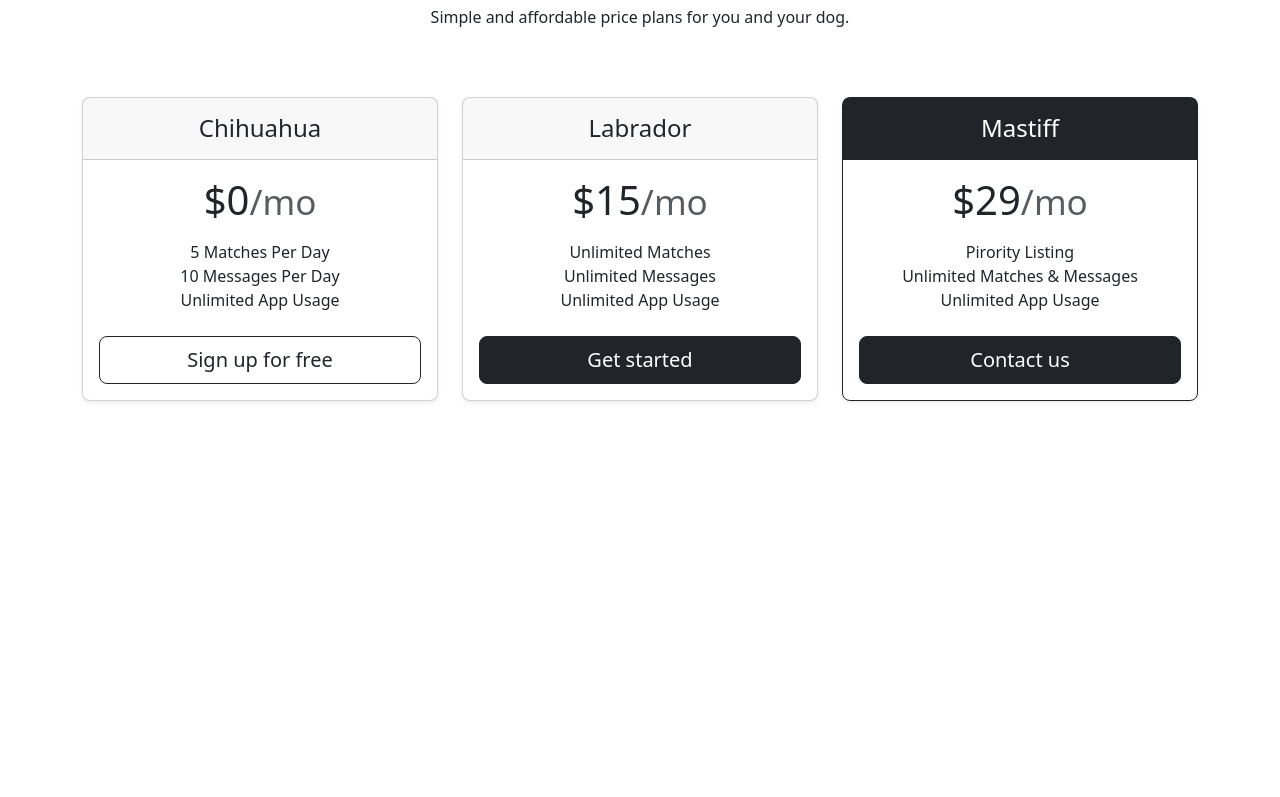
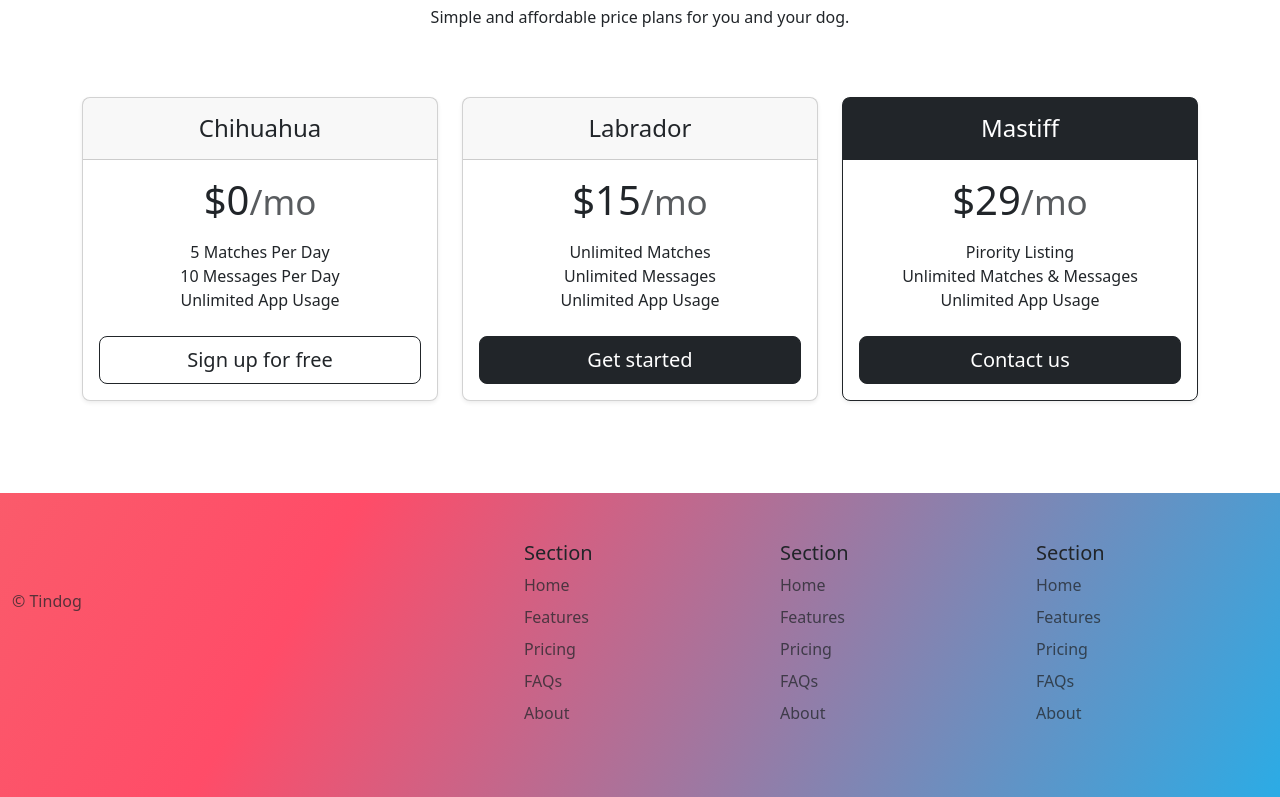
Before and after one commit to samamiraa/Tindog-Website-Bootstrap, a plain HTML site: page index.html in a window 1280 px wide. Shown: the part 1749-2546 px from the top of the page. Before the commit the page ends 2194 px from the top, so only its background shows below. Drawn offline with nearby package versions, Linux system fonts and the light colour scheme.

Commit message:
completed footer section

```diff
--- a/index.html
+++ b/index.html
@@ -178,7 +178,55 @@
   </section>
   <!-- Footer -->
   <section id="footer">
+    <div class="container-fluid gradient-background mx-0">
+      <footer class="row row-cols-1 row-cols-sm-2 row-cols-md-5 py-5 mt-5">
+        <div class="col mb-3">
+          <a href="/" class="d-flex align-items-center mb-3 link-body-emphasis text-decoration-none">
+            <svg class="bi me-2" width="40" height="32">
+              <use xlink:href="#bootstrap"></use>
+            </svg>
+          </a>
+          <p class="text-body-secondary">© Tindog</p>
+        </div>
 
+        <div class="col mb-3">
+
+        </div>
+
+        <div class="col mb-3">
+          <h5>Section</h5>
+          <ul class="nav flex-column">
+            <li class="nav-item mb-2"><a href="#" class="nav-link p-0 text-body-secondary">Home</a></li>
+            <li class="nav-item mb-2"><a href="#" class="nav-link p-0 text-body-secondary">Features</a></li>
+            <li class="nav-item mb-2"><a href="#" class="nav-link p-0 text-body-secondary">Pricing</a></li>
+            <li class="nav-item mb-2"><a href="#" class="nav-link p-0 text-body-secondary">FAQs</a></li>
+            <li class="nav-item mb-2"><a href="#" class="nav-link p-0 text-body-secondary">About</a></li>
+          </ul>
+        </div>
+
+        <div class="col mb-3">
+          <h5>Section</h5>
+          <ul class="nav flex-column">
+            <li class="nav-item mb-2"><a href="#" class="nav-link p-0 text-body-secondary">Home</a></li>
+            <li class="nav-item mb-2"><a href="#" class="nav-link p-0 text-body-secondary">Features</a></li>
+            <li class="nav-item mb-2"><a href="#" class="nav-link p-0 text-body-secondary">Pricing</a></li>
+            <li class="nav-item mb-2"><a href="#" class="nav-link p-0 text-body-secondary">FAQs</a></li>
+            <li class="nav-item mb-2"><a href="#" class="nav-link p-0 text-body-secondary">About</a></li>
+          </ul>
+        </div>
+
+        <div class="col mb-3">
+          <h5>Section</h5>
+          <ul class="nav flex-column">
+            <li class="nav-item mb-2"><a href="#" class="nav-link p-0 text-body-secondary">Home</a></li>
+            <li class="nav-item mb-2"><a href="#" class="nav-link p-0 text-body-secondary">Features</a></li>
+            <li class="nav-item mb-2"><a href="#" class="nav-link p-0 text-body-secondary">Pricing</a></li>
+            <li class="nav-item mb-2"><a href="#" class="nav-link p-0 text-body-secondary">FAQs</a></li>
+            <li class="nav-item mb-2"><a href="#" class="nav-link p-0 text-body-secondary">About</a></li>
+          </ul>
+        </div>
+      </footer>
+    </div>
   </section>
 
   <script src="https://cdn.jsdelivr.net/npm/bootstrap@5.3.3/dist/js/bootstrap.bundle.min.js"
```
Lines whose indentation alone changed are shown as unchanged.
